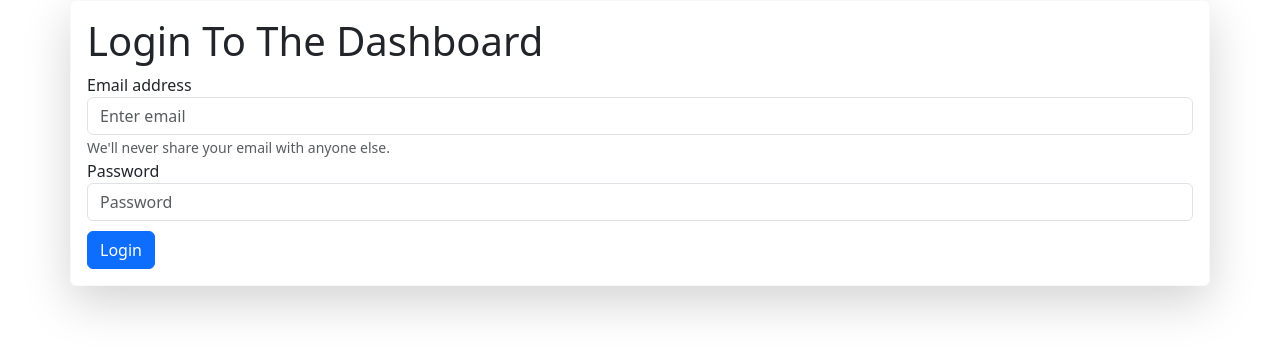
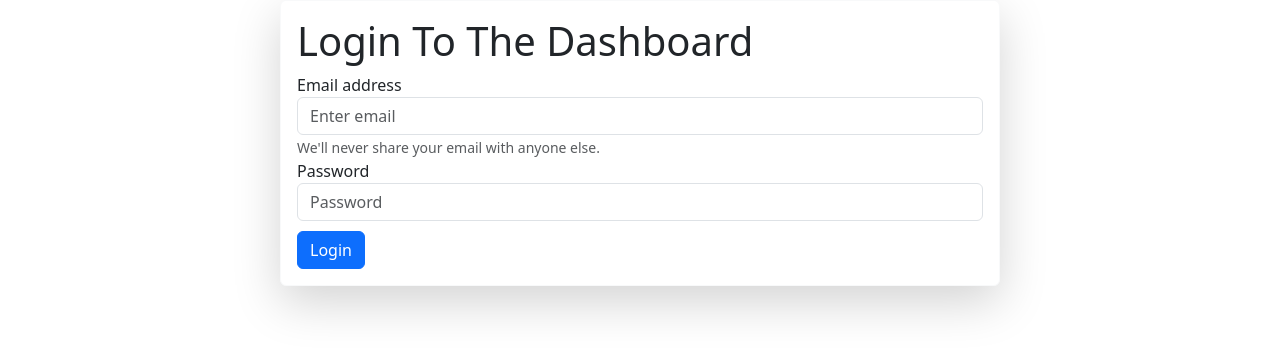
Before and after one commit to abhideepghosh/crud-react, a React (Vite) app: page / in a window 1280 px wide. Shown: the top 354 px of the page. Built offline with nearby package versions, Linux system fonts and the light colour scheme.

Commit message:
CSS Bug Fix

```diff
--- a/src/pages/Login.jsx
+++ b/src/pages/Login.jsx
@@ -49,7 +49,7 @@ const Login = () => {
   };
 
   return (
-    <div className="container border border-light rounded shadow-lg p-3 mb-5 bg-white rounded">
+    <div className="container border border-light rounded shadow-lg p-3 mb-5 bg-white rounded containerWidth">
       <h1>Login To The Dashboard</h1>
       <form onSubmit={handleSubmit}>
         <div className="form-group">
--- a/src/styles/Login.css
+++ b/src/styles/Login.css
@@ -1,3 +1,6 @@
 .btn-margin-top {
   margin-top: 10px;
 }
+.containerWidth {
+  max-width: 720px !important;
+}
```
